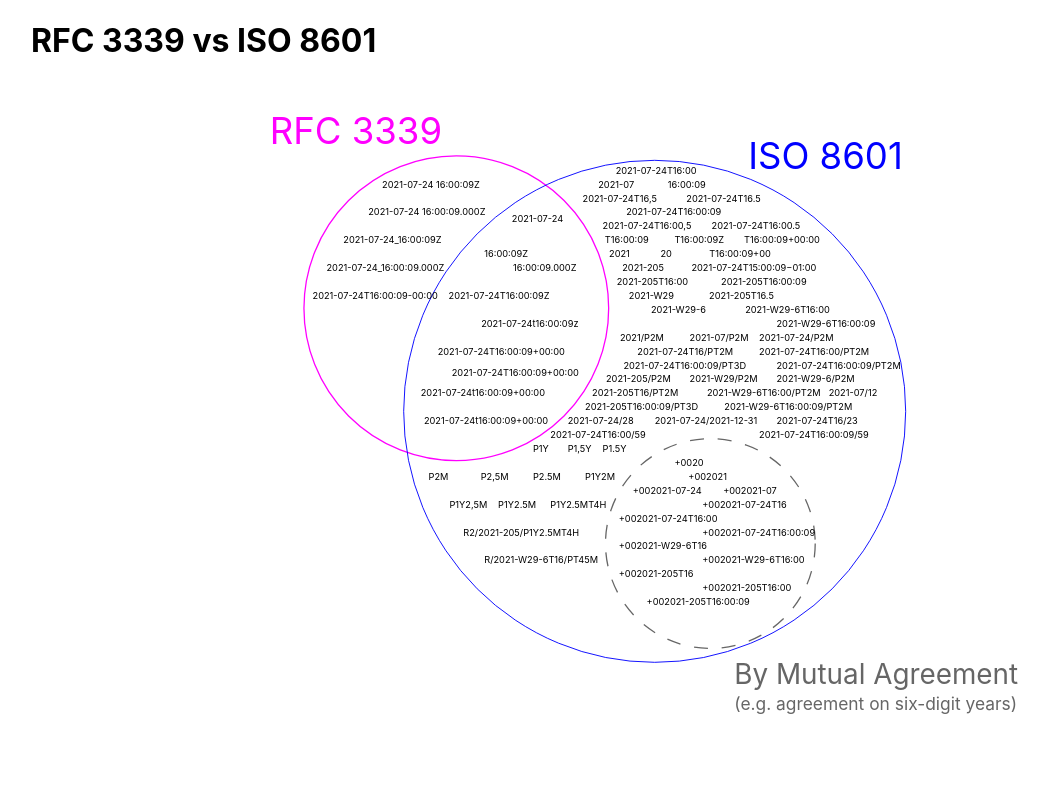
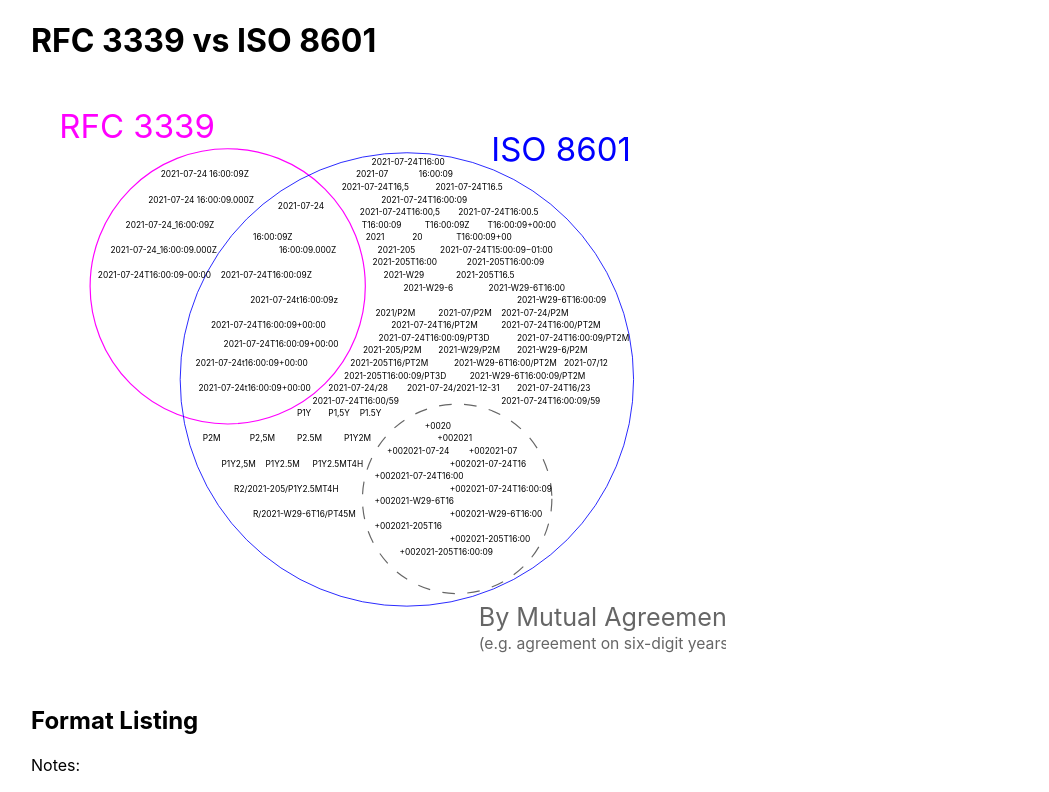
Before and after one commit to IJMacD/rfc3339-iso8601, a React (Create React App) app: page / in a window 1280 px wide. Shown: the top 792 px of the page, without its empty margins (17-1066 px from the left). Built offline with nearby package versions, Linux system fonts and the light colour scheme.

Commit message:
Update diagram dimensions

```diff
--- a/src/App.css
+++ b/src/App.css
@@ -7,8 +7,7 @@
   }
 }
 svg {
-  width: 100%;
-  max-height: 800px;
+  max-height: 600px;
 }
 text {
   font-size: 2.653px;
--- a/src/Diagram.js
+++ b/src/Diagram.js
@@ -6,7 +6,7 @@ function Diagram (props) {
 
   return (
     <svg
-      viewBox="14.726 53.645 220.993 229.91"
+      viewBox="14.726 53.645 220.993 190.91"
       xmlns="http://www.w3.org/2000/svg"
       {...restProps}
     >
```
